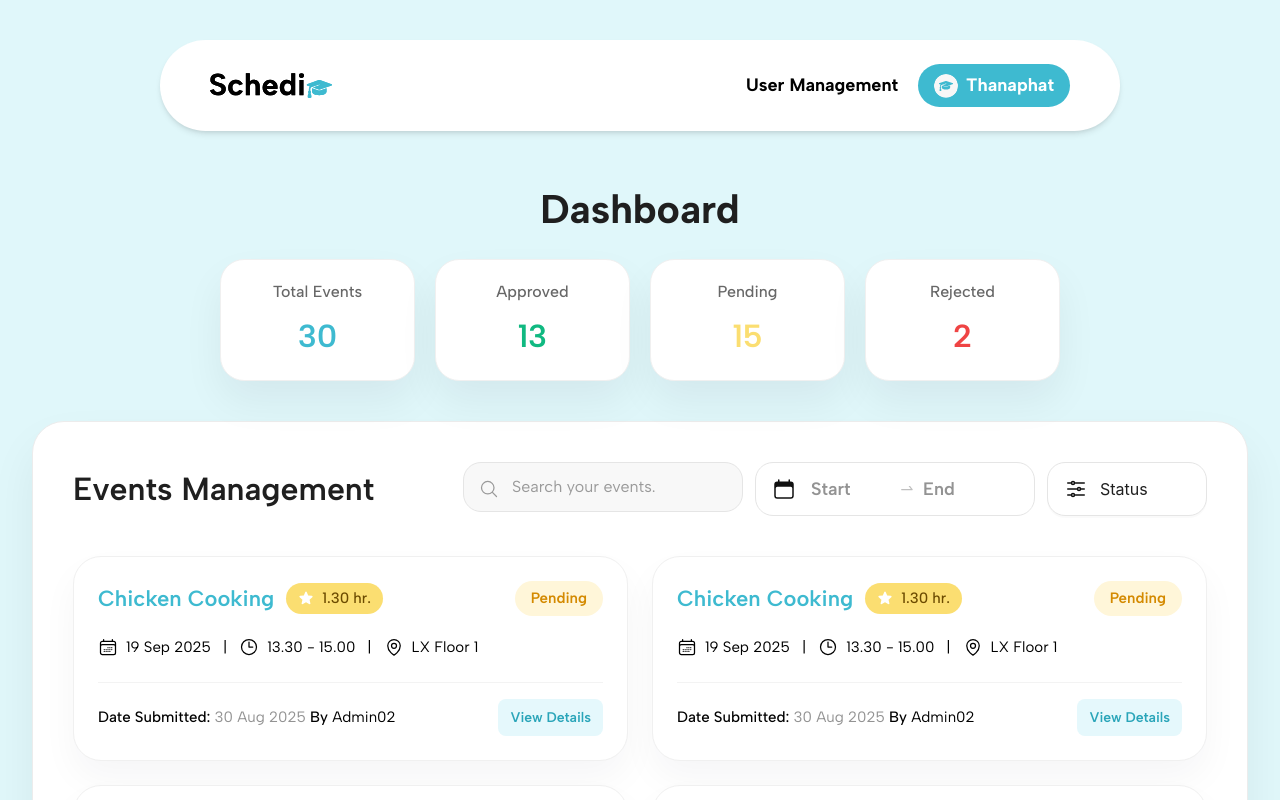
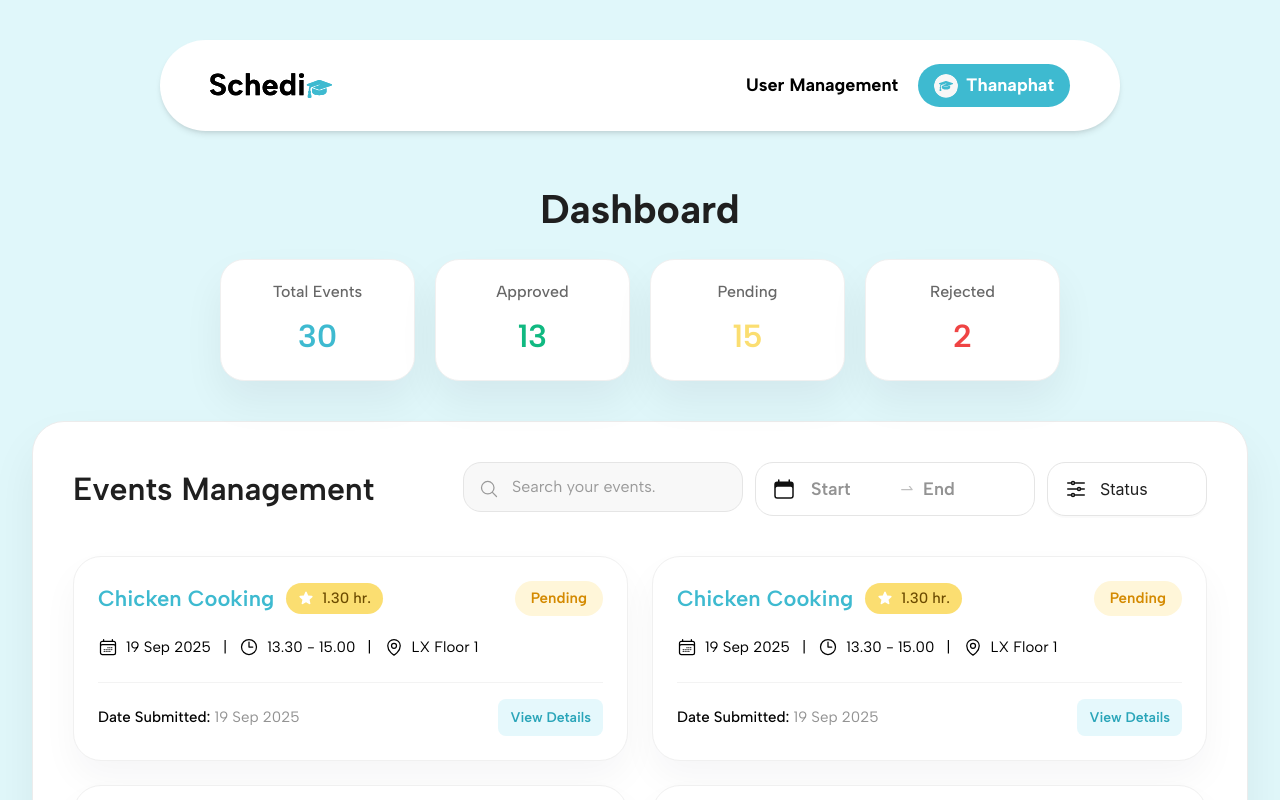
Before and after one commit to zflukz/Schedio, a React (Create React App) app in the folder client/: page /admin/dashboard in a window 1280 px wide. Shown: the top 800 px of the page. Built offline with nearby package versions, Linux system fonts and the light colour scheme.

Commit message:
fix : delete submissionBy of Pending Status

```diff
--- a/client/src/page/HomeAdmin.tsx
+++ b/client/src/page/HomeAdmin.tsx
@@ -353,12 +353,23 @@ const HomeAdmin: React.FC = () => {
 
                   <div className="mt-6 flex items-center justify-between border-t border-[#F3F3F3] pt-4">
                     <div className="text-[15px] text-[#7B7B7B]">
+                      {event.status === "Pending" ? (
+                        <>
+                          <span className="font-medium text-black">
+                            {event.submissionLabel}
+                          </span>{" "}
+                          <span className="text-[#939393]">{event.date}</span>
+                        </>
+                      ) : (
+                        <>
                           <span className="font-medium text-black">
                             {event.submissionLabel}
                           </span>{" "}
                           <span className="text-[#939393]">{event.submissionDate}</span>{" "}
                           <span className="text-black font-medium">By</span>{" "}
                           <span className="text-black">{event.submissionBy}</span>
+                        </>
+                      )}
                     </div>
                     <button
                       className={`text-[14px] font-semibold px-3 py-2 rounded-[8px] transition ${actionButtonStyles[event.status]}`}
```
Lines whose indentation alone changed are shown as unchanged.
